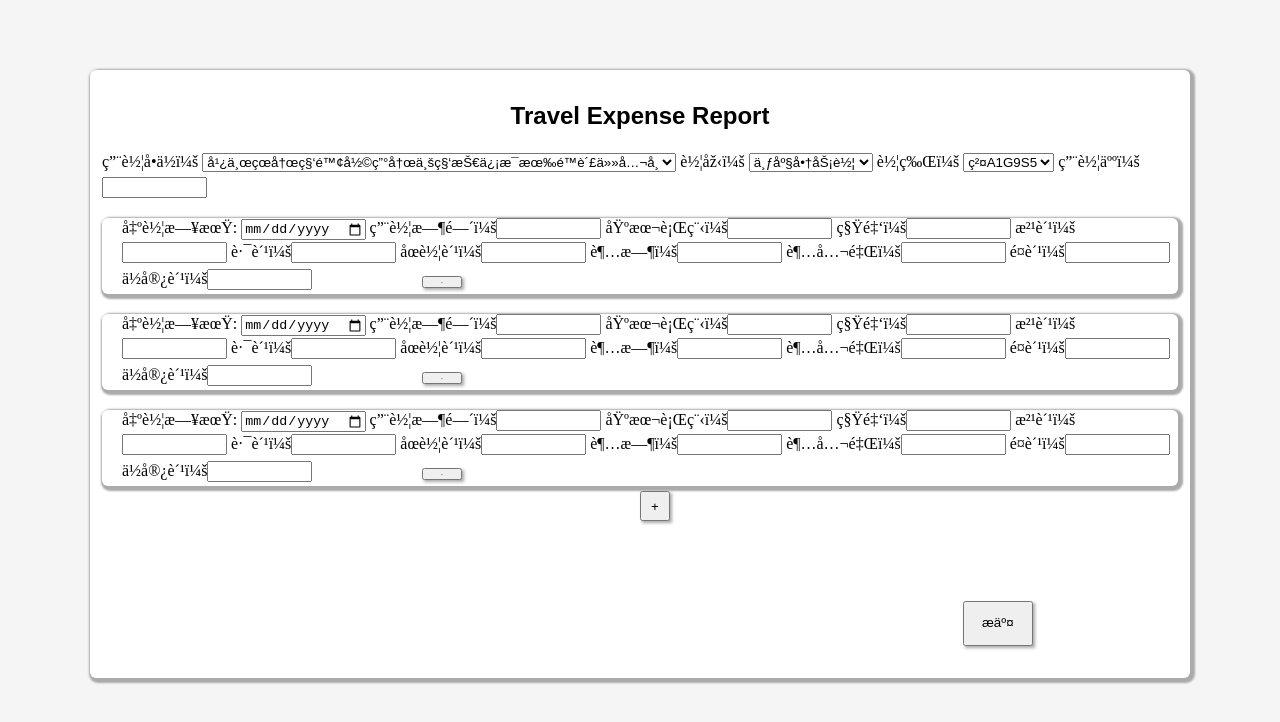
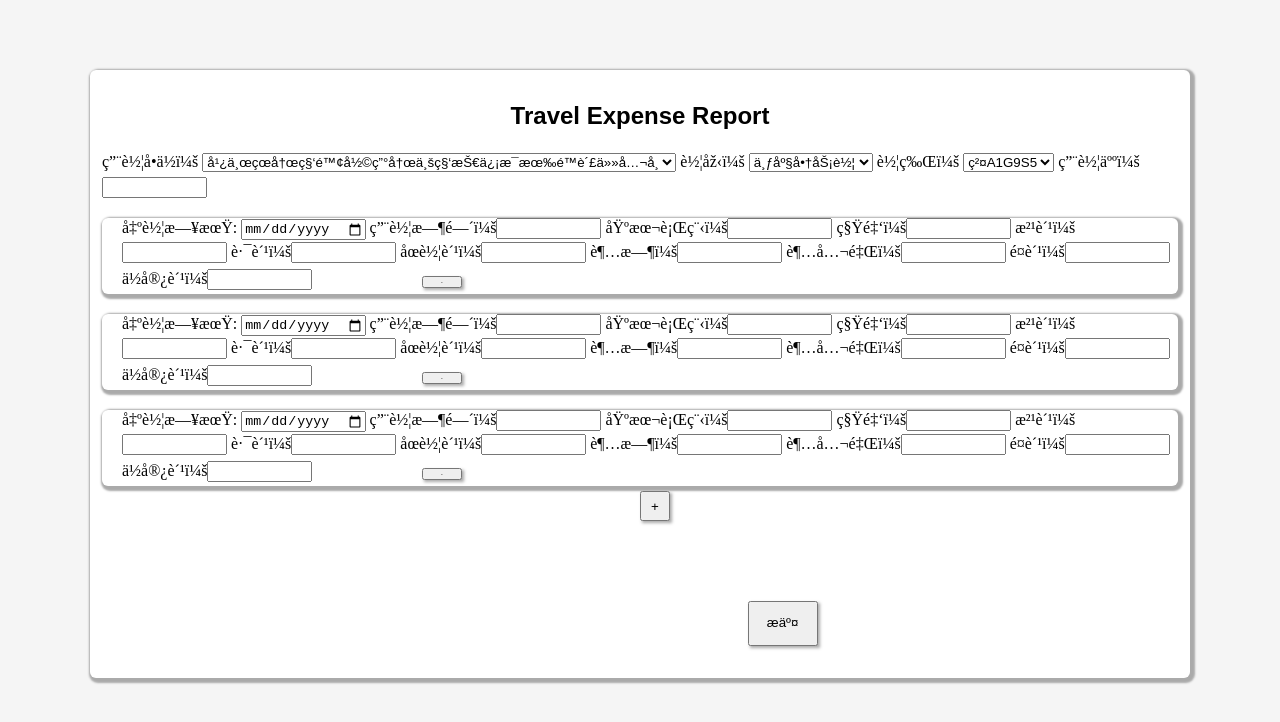
Before and after one commit to fightingtang/fightingtang-fightingtang.github.io, a plain HTML site: page index.html in a window 1280 px wide. Drawn offline with Linux system fonts and the light colour scheme; files whose address does not match are found by name.

Commit message:
style.css

```diff
--- a/css/style.css
+++ b/css/style.css
@@ -78,6 +78,6 @@ a:hover{
 	width: 70px;
 	margin-top: 70px;
 	margin-bottom: 20px;
-	margin-left: 80%;
+	margin-left: 60%;
 	box-shadow: 2px 2px 3px #aaa;
 }
```
